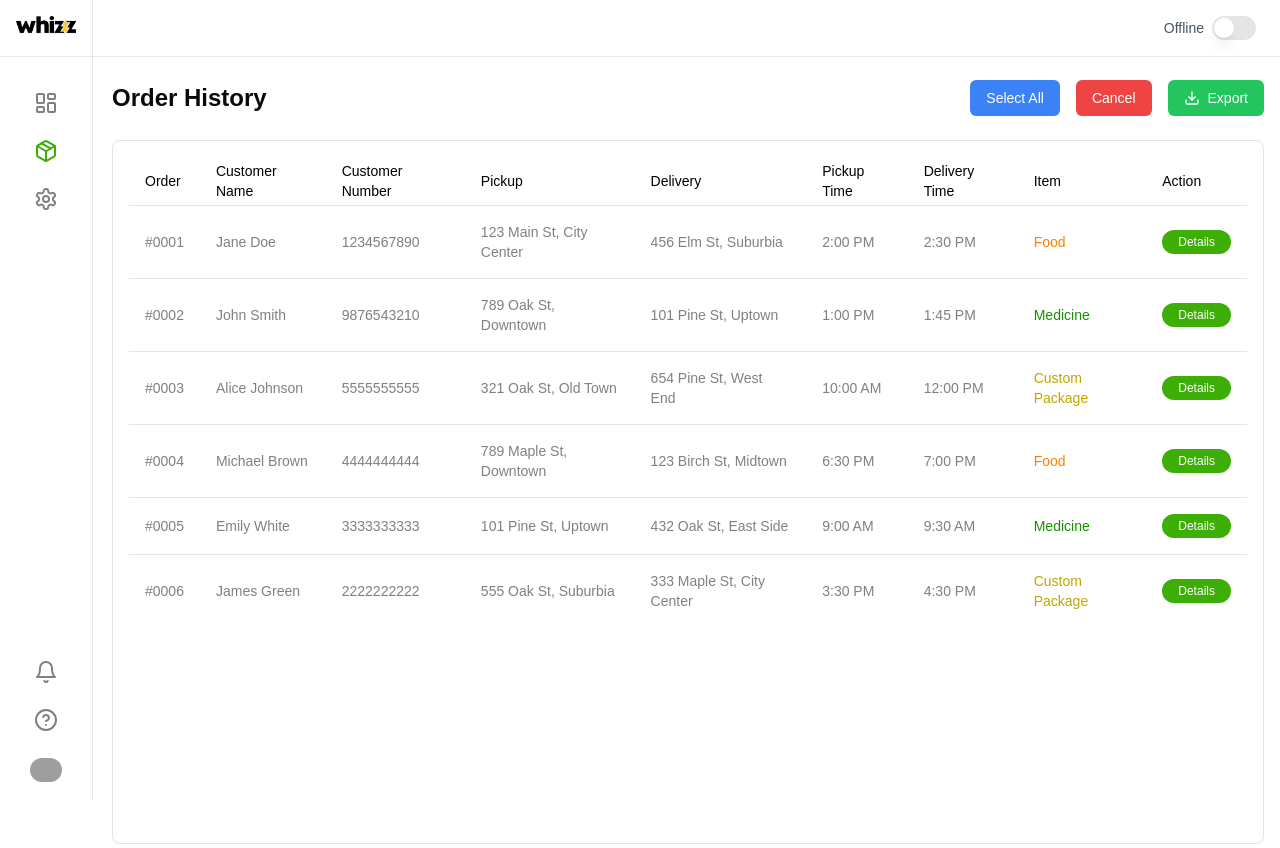
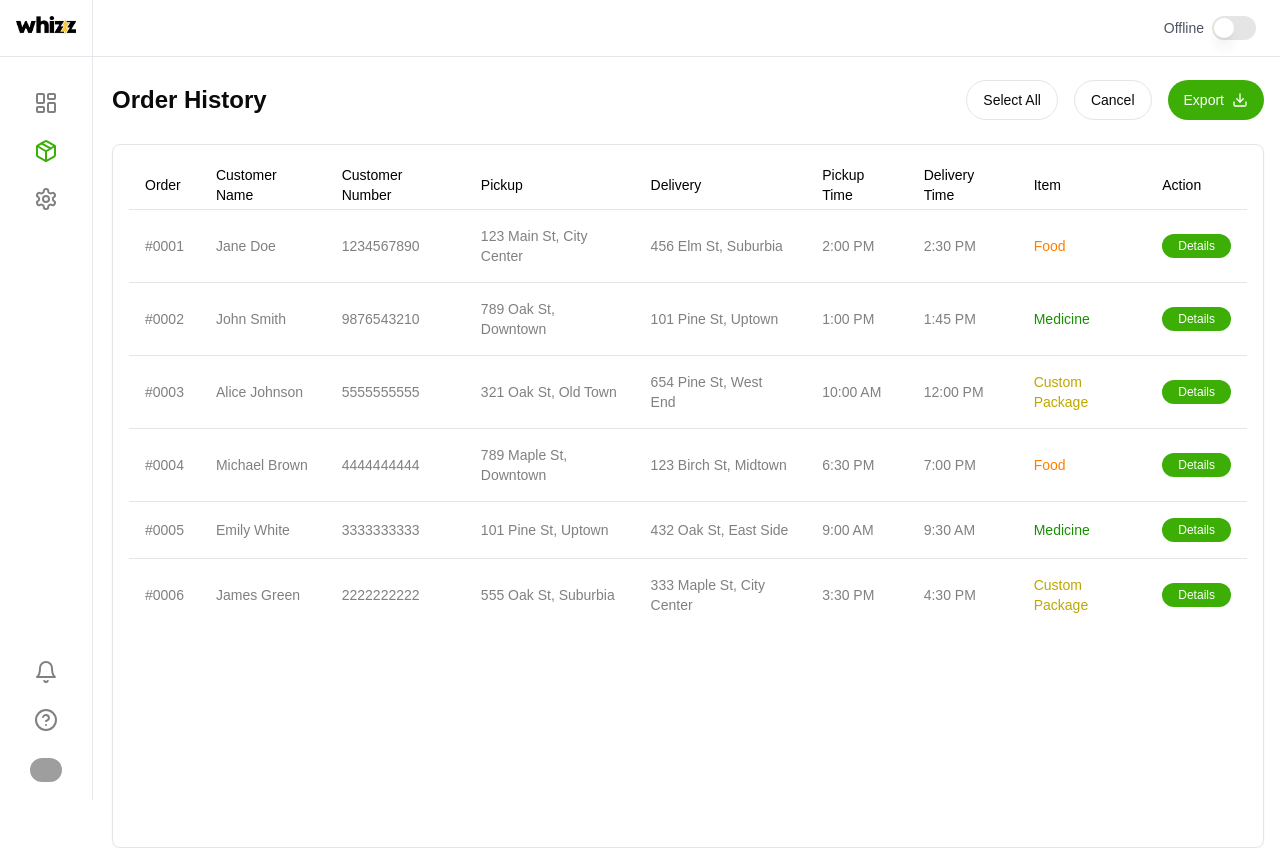
Before and after one commit to vedantbhamare-11/whizz-dashboard, a Next.js app: page /orders in a window 1280 px wide. Built offline with nearby package versions, Linux system fonts and the light colour scheme; grey boxes are pictures that could not be loaded.

Commit message:
added selectall cencel and expor buttons to the order page

```diff
--- a/src/app/orders/page.tsx
+++ b/src/app/orders/page.tsx
@@ -60,18 +60,18 @@ const OrderHistory = () => {
                 <h1 className="text-2xl font-bold">Order History</h1>
                 <div className="flex space-x-4">
                   {/* Select All Button */}
-                  <button className="px-4 py-2 bg-blue-500 text-white rounded-md text-sm">
+                  <Button variant={"outline"} className="px-4 py-2  rounded-full text-sm">
                     Select All
-                  </button>
+                  </Button>
                   {/* Cancel Button */}
-                  <button className="px-4 py-2 bg-red-500 text-white rounded-md text-sm">
+                  <Button variant={"outline"} className="px-4 py-2 rounded-full text-sm">
                     Cancel
-                  </button>
+                  </Button>
                   {/* Export Button with Download Icon */}
-                  <button className="px-4 py-2 bg-green-500 text-white rounded-md text-sm flex items-center space-x-2">
+                  <Button className="px-4 py-2 bg-[#3CAE06] text-white rounded-full text-sm flex items-center">
+                    <span>Export</span>
                     <Download className="text-white" size={16} />
-                    <span>Export</span>
-                  </button>
+                  </Button>
                 </div>
               </div>
               <OrderHistorySection />
```
